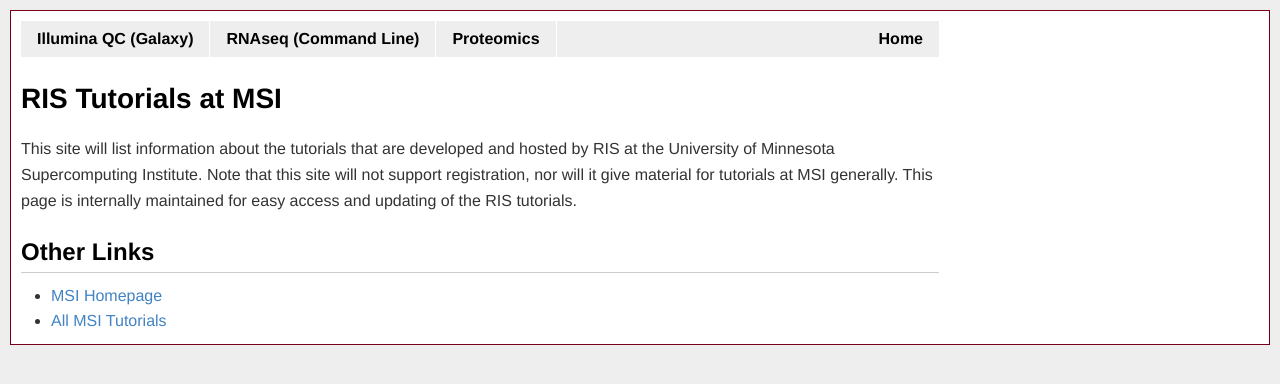
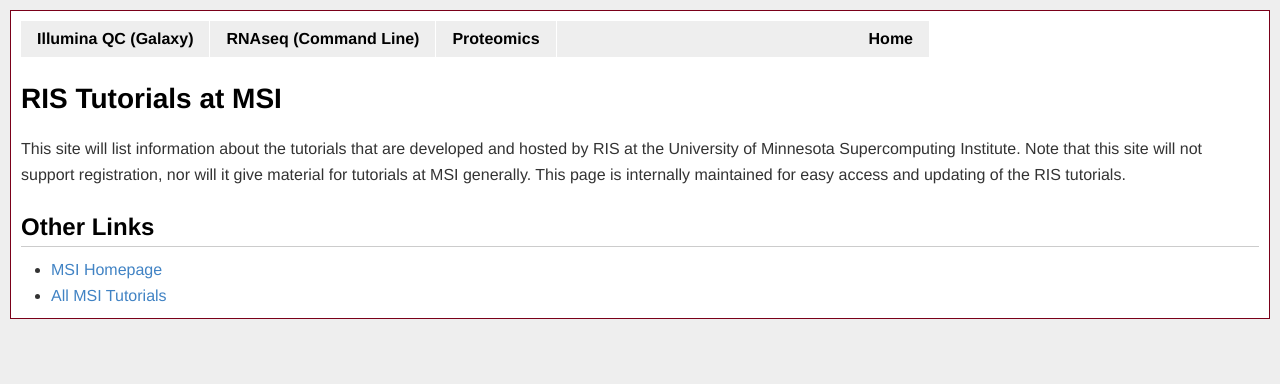
Before and after one commit to msi-ris/Tutorials, a Jekyll site: the page built from index.html, in a window 1280 px wide. Shown: the top 384 px of the page. Built offline with Jekyll 4.4.1, drawn with Linux system fonts in a browser that asks for light colours.

Commit message:
Update layout

```diff
--- a/_layouts/default.html
+++ b/_layouts/default.html
@@ -9,6 +9,7 @@
     </head>
     <body>
         <div id="maindiv">
+            <div id="tutcontent">
                 <ul id="nav">
                     <!-- <li><a href="{{ "/chip" | prepend: site.baseurl }}">ChIP</a></li> -->
                     <li><a href="{{ "/illumina_galaxy" | prepend: site.baseurl }}">Illumina QC (Galaxy)</a></li>
@@ -17,6 +18,7 @@
                     <!-- <li><a href="{{ "/variant" | prepend: site.baseurl }}">Variant Detection</a></li> -->
                     <li style="float:right"><a href="{{ "/" | prepend: site.baseurl }}">Home</a></li>
                 </ul>
+            </div>
             {{ content }}
         </div>
     </body>
--- a/css/main.css
+++ b/css/main.css
@@ -18,9 +18,12 @@ body {
     margin-bottom:10px;
     min-width:620px;
     padding:10px;
-    padding-right:330px;
     border:1px solid #7a0019;
     background-color:#fff;
+}
+
+#tutcontent {
+    padding-right:330px;
 }
 
 #navcontainer {
```
Lines whose indentation alone changed are shown as unchanged.
